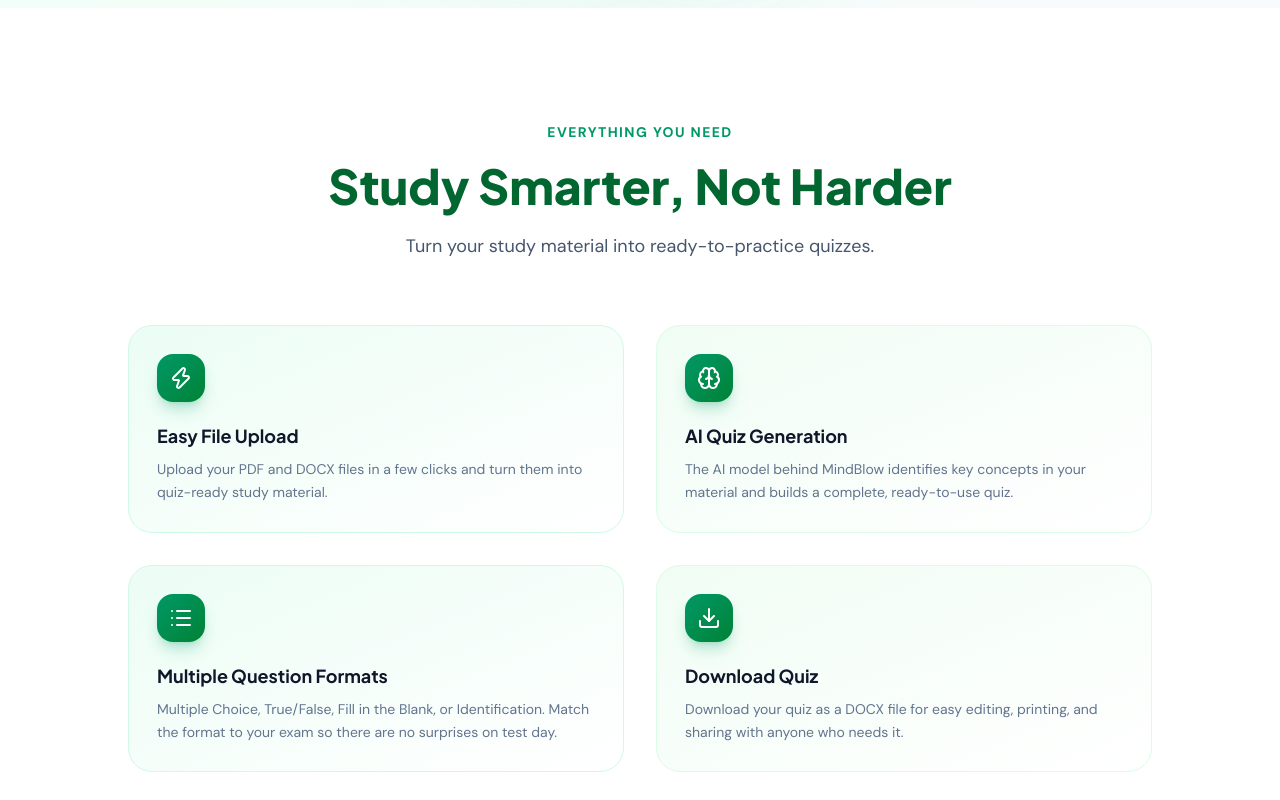
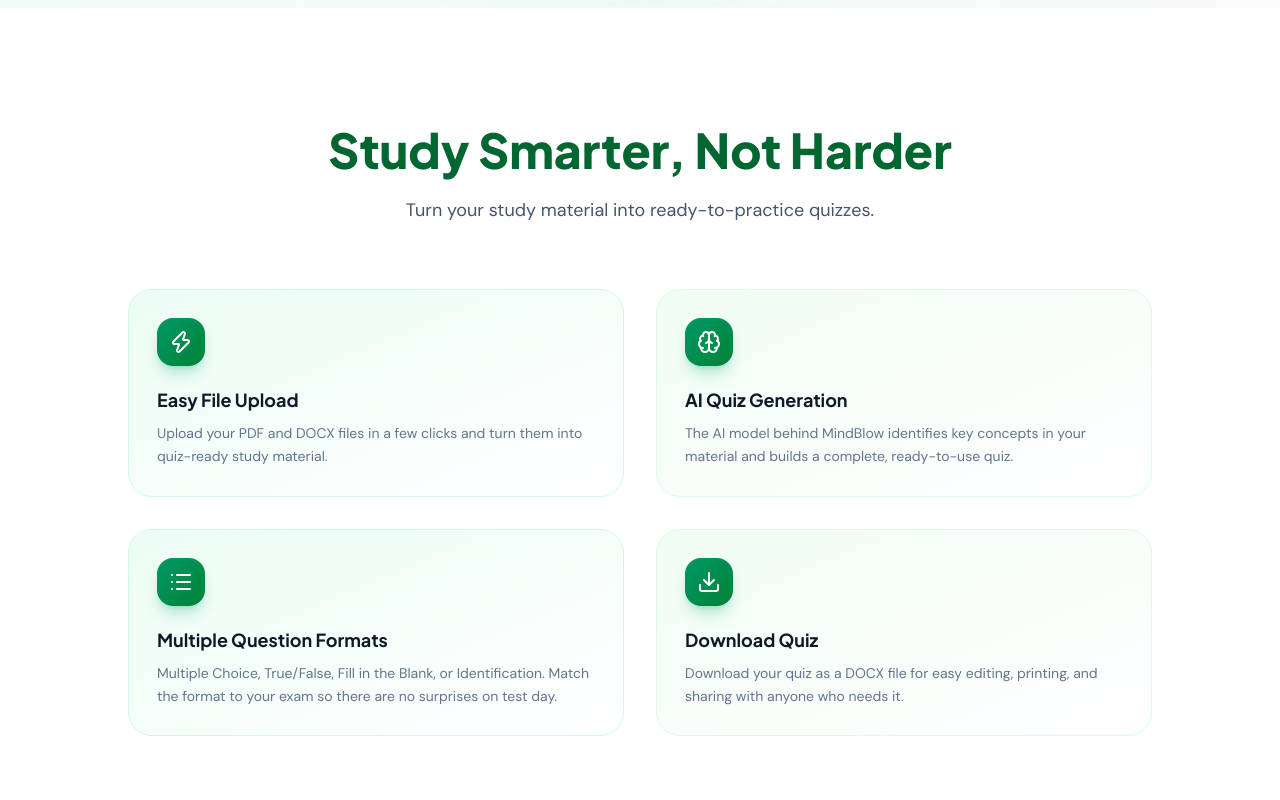
Before and after one commit to redsaucce/mindblow-test, a Next.js app in the folder client/: page / in a window 1280 px wide. Shown: the part 800-1600 px from the top of the page. Built offline with nearby package versions, Linux system fonts and the light colour scheme; no server answers.

Commit message:
Remove prefix from section headers

```diff
--- a/client/components/ui/section-header.tsx
+++ b/client/components/ui/section-header.tsx
@@ -1,24 +1,20 @@
 interface SectionHeaderProps {
   variant: "green" | "white";
-  prefix?: string;
   title: string;
   subtitle?: string;
 }
 
 export default function SectionHeader({
   variant,
-  prefix,
   title,
   subtitle,
 }: SectionHeaderProps) {
   const styles = {
     green: {
-      prefix: "text-emerald-600",
       title: "text-green-800 text-2xl sm:text-4xl md:text-5xl",
       subtitle: "text-slate-600",
     },
     white: {
-      prefix: "text-white/70",
       title: "text-white/95 text-2xl sm:text-3xl md:text-4xl",
       subtitle: "text-white/70",
     },
@@ -28,14 +24,7 @@ export default function SectionHeader({
 
   return (
     <div className="text-center">
-      {prefix ? (
-        <span className={`text-xs md:text-sm font-bold uppercase tracking-widest ${current.prefix}`}>
-          {prefix}
-        </span>
-      ) : null}
-      <h2
-        className={`font-heading font-black leading-tight ${current.title} ${prefix ? "mt-2 md:mt-3" : ""} mb-3 md:mb-4`}
-      >
+      <h2 className={`font-heading font-black leading-tight ${current.title} mb-3 md:mb-4`}>
         {title}
       </h2>
       {subtitle ? (
--- a/client/data/landing/section-headers.ts
+++ b/client/data/landing/section-headers.ts
@@ -1,13 +1,11 @@
 export const sectionHeaders = {
   features: {
     variant: "green",
-    prefix: "Everything You Need",
     title: "Study Smarter, Not Harder",
     subtitle: "Turn your study material into ready-to-practice quizzes.",
   },
   process: {
     variant: "green",
-    prefix: "Simple Process",
     title: "From Upload to Quiz in 3 Steps",
     subtitle: "No setup, no tutorials — just results.",
   },
```
